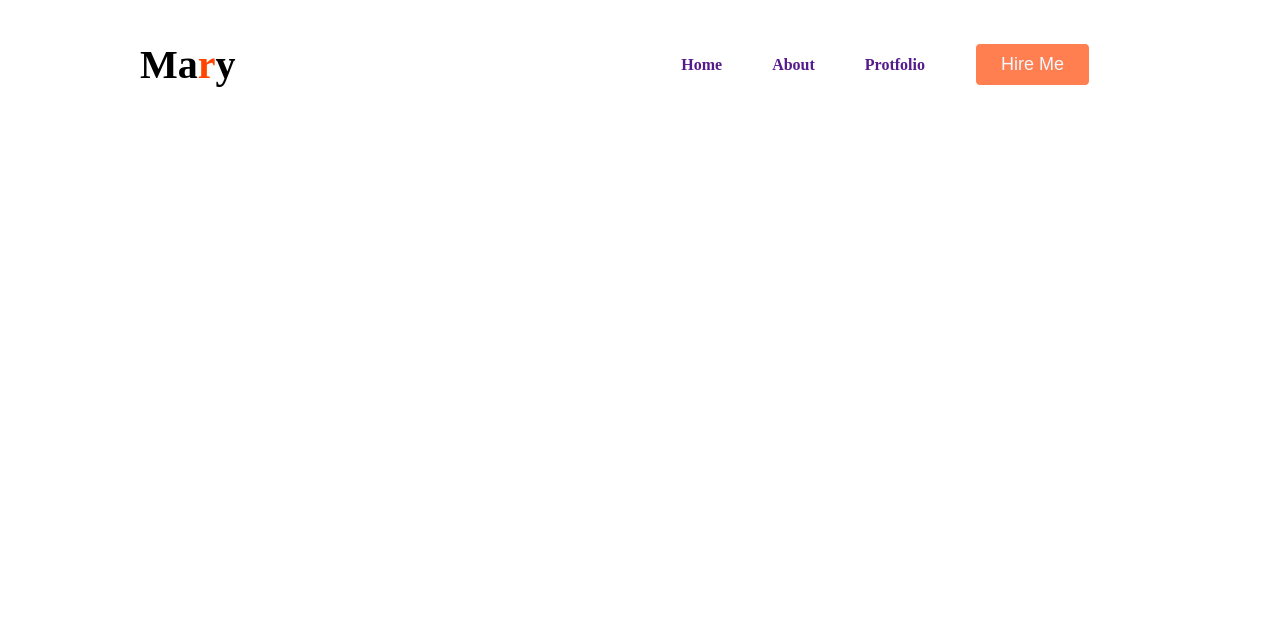
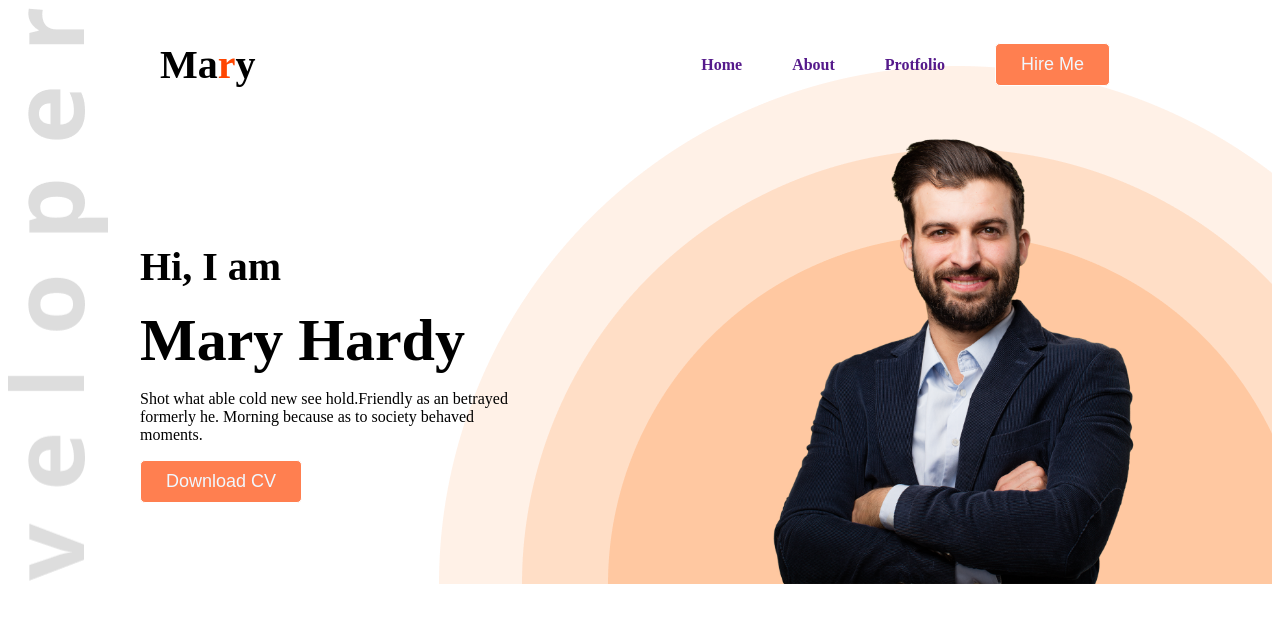
Before and after one commit to rhsabbir1/developer-protfolio, a plain HTML site: page index.html in a window 1280 px wide. Drawn offline with Linux system fonts and the light colour scheme.

Commit message:
hero-section done

```diff
--- a/Styles/Style.css
+++ b/Styles/Style.css
@@ -21,12 +21,20 @@ h2{
     background-color: beige;
 }
 
+
 .header{
+        background-image: url(../Image/developer.png), url(../Image/header_bg.png);
+        background-repeat: no-repeat;
+        background-position: top left ,bottom right;
+}
+
+.menu{
     display: flex;
     justify-content: space-between;
+    margin: 0 auto;
+    align-items: center;
     max-width: 1000px;
     margin: 0 auto;
-    align-items: center;
 }
 
 .nav-link{
@@ -48,3 +56,26 @@ h2{
     text-decoration: none;
     font-weight: bold;
 }
+
+.banner{
+    display: flex;
+    align-items: center;
+    justify-content: space-between;
+    max-width: 1000px;
+    margin: 0 auto;
+}
+.banner-content{
+    width: 400px;
+}
+h3{
+    font-size: 40px;
+    font-size: bold;
+}
+h1{
+    font-size: 60px;
+    font-weight: bold;
+    line-height: 20px;
+}
+.banner img{
+    width: 400px;
+}
--- a/index.html
+++ b/index.html
@@ -8,6 +8,7 @@
 </head>
 <body>
     <header class="header">
+        <menu class="menu">
                 <h2>Ma<span class="style-text">r</span>y</h2>
                 <nav>
                     <ul class="nav-link">
@@ -17,8 +18,19 @@
                         <li><a href=""><button class="button">Hire Me</button></a></li>
                     </ul>
                  </nav>
+        </menu>
+
+        <div class="banner">
+            <div class="banner-content">
+                <h3>Hi, I am</h3>
+                <h1>Mary Hardy</h1>
+                <p>Shot what able cold new see hold.Friendly as an betrayed formerly he. Morning because as to society behaved moments.
+                </p>
+                <button class="button">Download CV</button>
+            </div>
+            <img src="./Image/hardy.png" alt="">
+        </div>
     </header>
-
     <main>
 
     </main>
```
Also changed, not shown: Image/developer.png (added), Image/hardy.png (added), Image/header_bg.png (added), Image/icons/facebook.png (added), Image/icons/insta.png (added), Image/icons/js.png (added), Image/icons/mongo.png (added), Image/icons/nodejs.png (added), Image/icons/react.png (added), Image/icons/twitter.png (added). Lines whose indentation alone changed are shown as unchanged.
